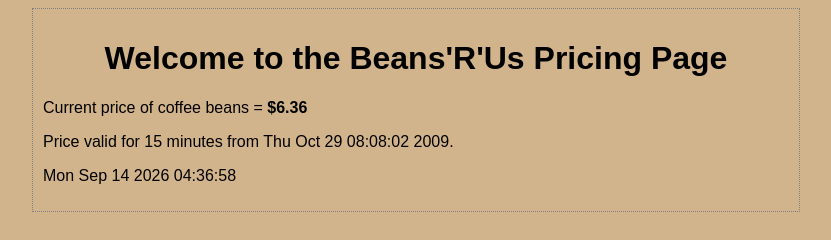
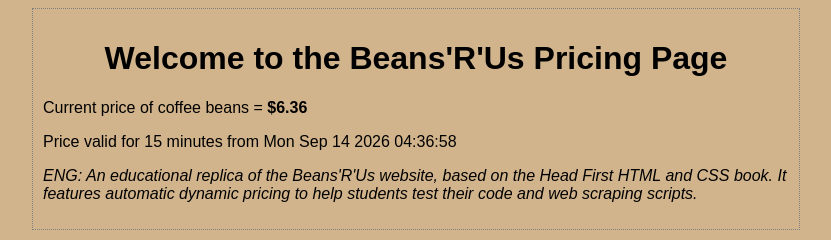
Before and after one commit to viperlg/beans-r-us.com, a plain HTML site: page index.html in a window 1280 px wide. Shown: the whole page, without its empty margins (224-1055 px from the left). Drawn offline with Linux system fonts and the light colour scheme.

Commit message:
Update index.html

```diff
--- a/index.html
+++ b/index.html
@@ -17,10 +17,7 @@
 <body>
 	<h1><center>Welcome to the Beans'R'Us Pricing Page</center></h1>
 	<p>Current price of coffee beans = <strong>$6.36</strong></p>
-	<p>Price valid for 15 minutes from Thu Oct 29 08:08:02 2009.</p>
-<!-- A tag <p> onde a data atual vai aparecer -->
-    <p id="data-atual"></p>
-
+	<p>Price valid for 15 minutes from <span id="data-atual"></span></p>
     <script>
         // 1. Pega a data e hora exata de agora
         const agora = new Date();
@@ -32,5 +29,6 @@
         // 3. Coloca o resultado dentro da tag <p>
         document.getElementById('data-atual').innerText = dataFormatada;
     </script>
+	<p><i>ENG: An educational replica of the Beans'R'Us website, based on the Head First HTML and CSS book. It features automatic dynamic pricing to help students test their code and web scraping scripts.</i></p>
 </body>
 </html>
```
